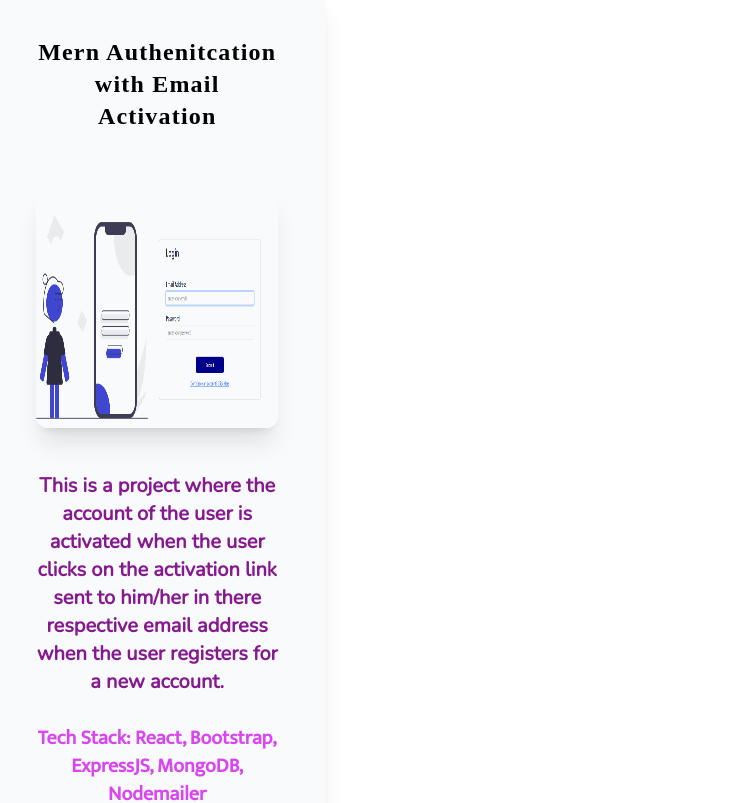
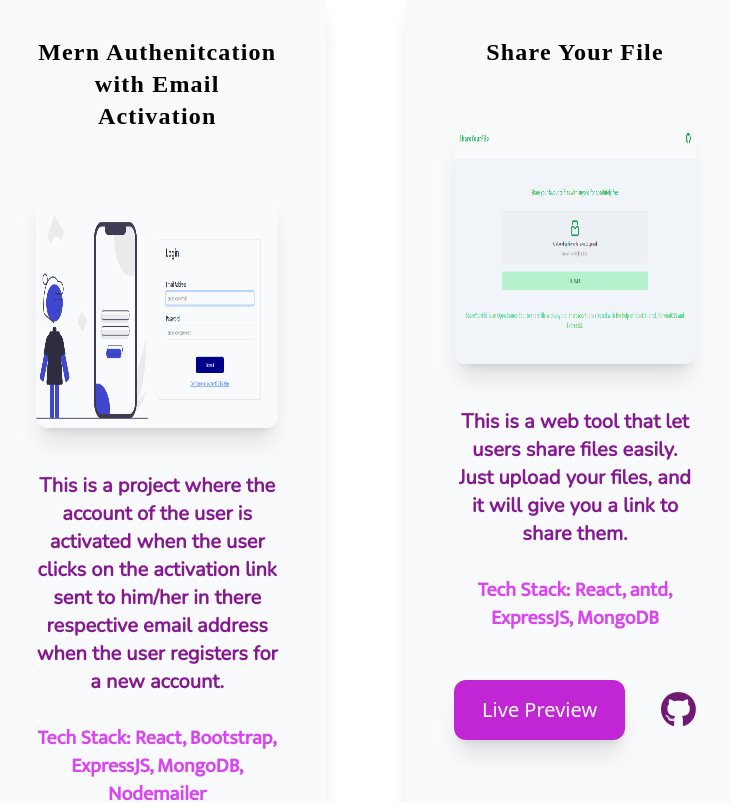
Before and after one commit to somenath203/My-Portfolio-Project, a React (Create React App) app: page /mern-projects in a window 1280 px wide. Shown: the part 1340-2143 px from the top of the page, without its empty margins (65-796 px from the left). Built offline with nearby package versions, Linux system fonts and the light colour scheme; a web font is replaced by a local one.

Commit message:
commited

```diff
--- a/src/pages/AllMernProjects.js
+++ b/src/pages/AllMernProjects.js
@@ -7,7 +7,8 @@
 import ImageGalleryPic from './../assets/imagegallery.png';
 import MyExpenseManagerPic from './../assets/myexpensemanager.png';
 import ShortMyURLPic from './../assets/shortmyurlpic.png';
-import MernAuthWithEmailVerify from './../assets/authwithemailverification.png'
+import MernAuthWithEmailVerifyPic from './../assets/authwithemailverification.png';
+import ShareYourFilePic from './../assets/sharefileprojpic.png';
 
 
 const AllMernProjects = () => {
@@ -63,12 +64,23 @@
             id: 4,
             projectName: 'Mern Authenitcation with Email Activation',
             projectDescription: 'This is a project where the account of the user is activated when the user clicks on the activation link sent to him/her in there respective email address when the user registers for a new account.',
-            projectPic: MernAuthWithEmailVerify,
+            projectPic: MernAuthWithEmailVerifyPic,
             heightOfImg: 'h-60',
             widthOfImg: 'w-screen',
             techStack: 'React, Bootstrap, ExpressJS, MongoDB, Nodemailer',
             projectLivePreviewLink: 'https://mern-authentication-with-email-activation-frontend.vercel.app/',
             projectGithubLink: 'https://github.com/somenath203/Mern-Authentication-with-Email-Activation-Frontend'
+        },
+        {
+            id: 5,
+            projectName: 'Share Your File',
+            projectDescription: 'This is a web tool that let users share files easily. Just upload your files, and it will give you a link to share them.',
+            projectPic: ShareYourFilePic,
+            heightOfImg: 'h-60',
+            widthOfImg: 'w-screen',
+            techStack: 'React, antd, ExpressJS, MongoDB',
+            projectLivePreviewLink: 'https://shareyourfile.vercel.app/',
+            projectGithubLink: 'https://github.com/somenath203/Share-Your-File'
         },
     ];
 
```
Also changed, not shown: src/assets/sharefileprojpic.png (added).
